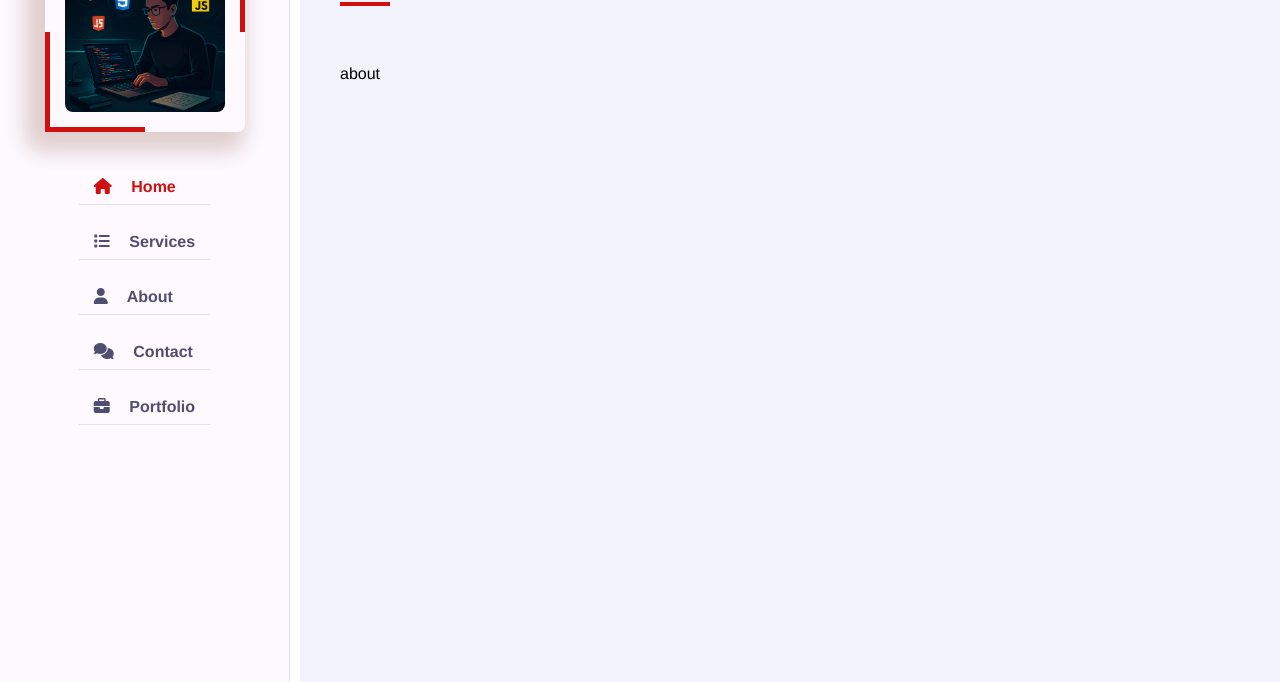
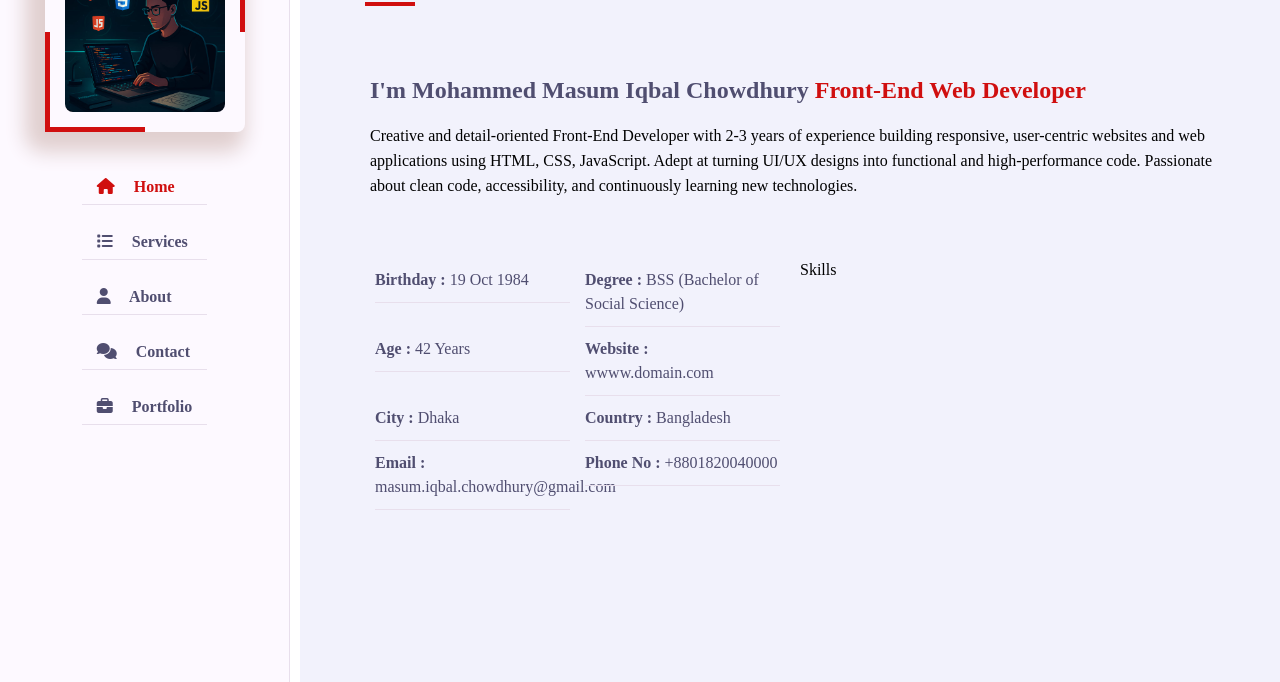
Before and after one commit to im-masum/my-portfolio-2, a plain HTML site: page index.html in a window 1280 px wide. Shown: the part 118-800 px from the top of the page. Drawn offline with nearby package versions, Linux system fonts and the light colour scheme; a web font is replaced by a local one.

Commit message:
I have made some changes to some files.

```diff
--- a/index.html
+++ b/index.html
@@ -64,7 +64,47 @@
                     </div>
                     <div class="row">
                         <div class="about-content">
-                            about
+                            <div class="row">
+                                <div class="about-text">
+                                    <h3>I'm Mohammed Masum Iqbal Chowdhury <span> Front-End Web Developer</span></h3>
+                                    <p>
+                                        Creative and detail-oriented Front-End Developer with 2-3 years of experience building responsive, user-centric
+                                        websites and web applications using HTML, CSS, JavaScript. Adept at turning UI/UX designs into functional and high-performance code. Passionate about clean code, accessibility, and continuously
+                                        learning new technologies.
+                                    </p>
+                                </div>
+                            </div>
+                            <div class="row">
+                                <div class="personal-info">
+                                  <div class="row">
+                                    <div class="info-item">
+                                        <p>Birthday : <span> 19 Oct 1984</span></p>
+                                    </div>
+                                    <div class="info-item">
+                                        <p>Degree : <span> BSS (Bachelor of Social Science)</span></p>
+                                    </div>
+                                    <div class="info-item">
+                                        <p>Age : <span> 42 Years</span></p>
+                                    </div>
+
+                                    <div class="info-item">
+                                        <p>Website : <span> wwww.domain.com </span></p>
+                                    </div>
+                                    <div class="info-item">
+                                        <p>City : <span> Dhaka</span></p>
+                                    </div>
+                                    <div class="info-item">
+                                        <p>Country : <span> Bangladesh</span></p>
+                                    </div>
+                                    <div class="info-item">
+                                        <p>Email : <span> masum.iqbal.chowdhury@gmail.com</span></p>
+                                    </div><div class="info-item">
+                                        <p>Phone No : <span> +8801820040000</span></p>
+                                    </div>
+                                  </div>
+                                </div>
+                                <div class="skills">Skills</div>
+                            </div>
                         </div>
                     </div>
                 </div>
--- a/style.css
+++ b/style.css
@@ -14,7 +14,7 @@
     box-sizing: border-box;
     outline: none;
     text-decoration: none;
-    font-family: 'Franklin Gothic Medium', 'Arial Narrow', Arial, sans-serif;
+    font-family: "poppins"sans-serif;
 }
 
 body {
@@ -60,7 +60,7 @@ body {
     flex: 0 0 100%;
     max-width: 100%;
     margin-bottom: 50px;
-    /* padding-left: 15px; */
+    padding-left: 25px;
 }
 
 .section-title h2 {
@@ -327,3 +327,70 @@ h3.my-profession {
     margin: 0 auto;
     border-radius: 8px;
 }
+
+/* =====About===== */
+.about .about-content {
+    flex: 0 0 100%;
+    max-width: 100%;
+
+}
+
+.about .about-content .about-text {
+    flex: 0 0 100%;
+    max-width: 100%;
+    padding-left: 20px;
+
+}
+
+.about .about-content .about-text h3 {
+    font-size: 24px;
+    margin-bottom: 15px;
+    font-weight: 700;
+    color: var(--text-black-900);
+
+}
+
+.about .about-content .about-text h3 span {
+    color: var(--skin-color);
+}
+
+.about .about-content .about-text p {
+    font-size: 16px;
+    line-height: 25px;
+    color: var(--text-black-700);
+
+}
+
+.about .about-content .personal-info {
+    flex: 0 0 50%;
+    max-width: 50%;
+    margin-top: 30px;
+
+}
+
+.about .about-content .personal-info .info-item {
+    flex: 0 0 50%;
+    max-width: 50%;
+    padding-left: 15px;
+}
+
+.about .about-content .personal-info .info-item p {
+    font-weight: 600;
+    font-size: 16px;
+    padding: 10px 0;
+    color: var(--text-black-900);
+    border-bottom: 1px solid var(--bg-black-50);
+}
+
+.about .about-content .personal-info .info-item p span {
+    font-weight: 400;
+    color: var(--text-black-700);
+}
+
+    .about .about-content .skills {
+        flex: 0 0 50%;
+        max-width: 50%;
+        padding: 10px;
+        margin-top: 30px;
+
+    }
```
